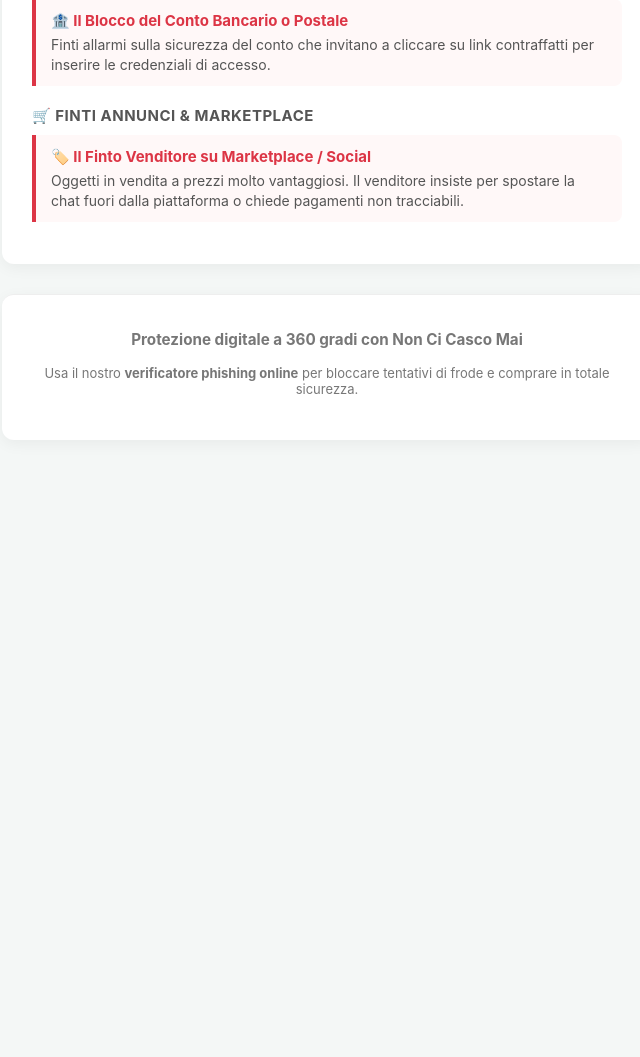
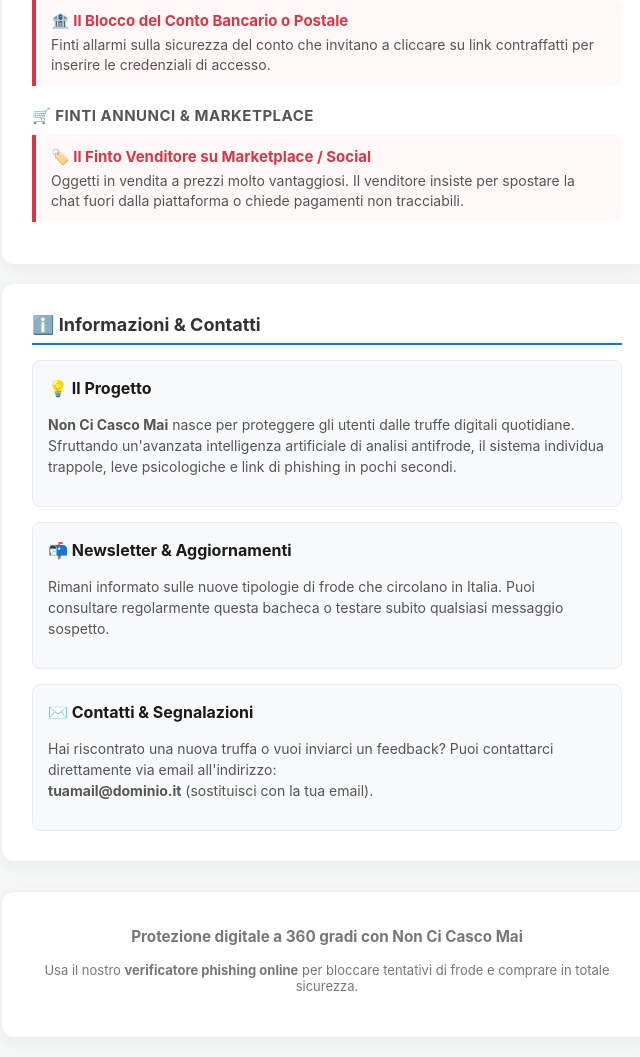
Before and after one commit to Luppolino/antiscam-bot, a FastAPI app: page / in a window 1280 px wide. Shown: the part 952-2009 px from the top of the page, without its empty margins (313-953 px from the left). Before the commit the page ends 1346 px from the top, so only its background shows below. Run offline with FastAPI, Linux system fonts and the light colour scheme.

Commit message:
Update index.html

```diff
--- a/templates/index.html
+++ b/templates/index.html
@@ -58,7 +58,6 @@
         }
         @keyframes spin { 0% { transform: rotate(0deg); } 100% { transform: rotate(360deg); } }
 
-        /* Stile grafico migliorato e d'impatto per il box dei risultati */
         #risultato {
             margin-top: 25px;
             padding: 20px;
@@ -92,6 +91,19 @@
         .alert-card p { margin: 0; color: #555; line-height: 1.4; }
         .category-grid { display: flex; gap: 10px; margin-bottom: 20px; justify-content: center; flex-wrap: wrap; }
         .cat-item { background: #e7f1ff; color: #007bff; padding: 5px 15px; border-radius: 20px; font-size: 12px; font-weight: bold; }
+
+        .info-box {
+            background: #f8f9fa;
+            border: 1px solid #e9ecef;
+            padding: 15px;
+            border-radius: 8px;
+            font-size: 14px;
+            color: #555;
+            line-height: 1.5;
+            margin-top: 15px;
+        }
+        .info-box h3 { font-size: 16px; color: #1a1a1a; margin-top: 0; margin-bottom: 8px; }
+
         .seo-section {
             margin-top: 30px; font-size: 13px; color: #777; text-align: center; border-top: 1px solid #eee; padding-top: 20px;
         }
@@ -157,6 +169,26 @@
         </div>
     </div>
 
+    <!-- SEZIONE PROGETTO, NEWSLETTER E CONTATTI -->
+    <div class="container">
+        <h2>ℹ️ Informazioni & Contatti</h2>
+
+        <div class="info-box">
+            <h3>💡 Il Progetto</h3>
+            <p><strong>Non Ci Casco Mai</strong> nasce per proteggere gli utenti dalle truffe digitali quotidiane. Sfruttando un'avanzata intelligenza artificiale di analisi antifrode, il sistema individua trappole, leve psicologiche e link di phishing in pochi secondi.</p>
+        </div>
+
+        <div class="info-box">
+            <h3>📬 Newsletter & Aggiornamenti</h3>
+            <p>Rimani informato sulle nuove tipologie di frode che circolano in Italia. Puoi consultare regolarmente questa bacheca o testare subito qualsiasi messaggio sospetto.</p>
+        </div>
+
+        <div class="info-box">
+            <h3>✉️ Contatti & Segnalazioni</h3>
+            <p>Hai riscontrato una nuova truffa o vuoi inviarci un feedback? Puoi contattarci direttamente via email all'indirizzo: <br><strong>tuamail@dominio.it</strong> (sostituisci con la tua email).</p>
+        </div>
+    </div>
+
     <div class="container seo-section">
         <h3>Protezione digitale a 360 gradi con Non Ci Casco Mai</h3>
         <p>Usa il nostro <strong>verificatore phishing online</strong> per bloccare tentativi di frode e comprare in totale sicurezza.</p>
@@ -208,7 +240,6 @@
                 if (data.errore) {
                     divRisultato.innerHTML = '<span style="color: red;">Errore: ' + data.errore + '</span>';
                 } else {
-                    // Converte il testo grezzo dell'IA in HTML formattato ed elegante con il nuovo stile
                     divRisultato.innerHTML = marked.parse(data.risultato);
                 }
             } catch (error) {
```
